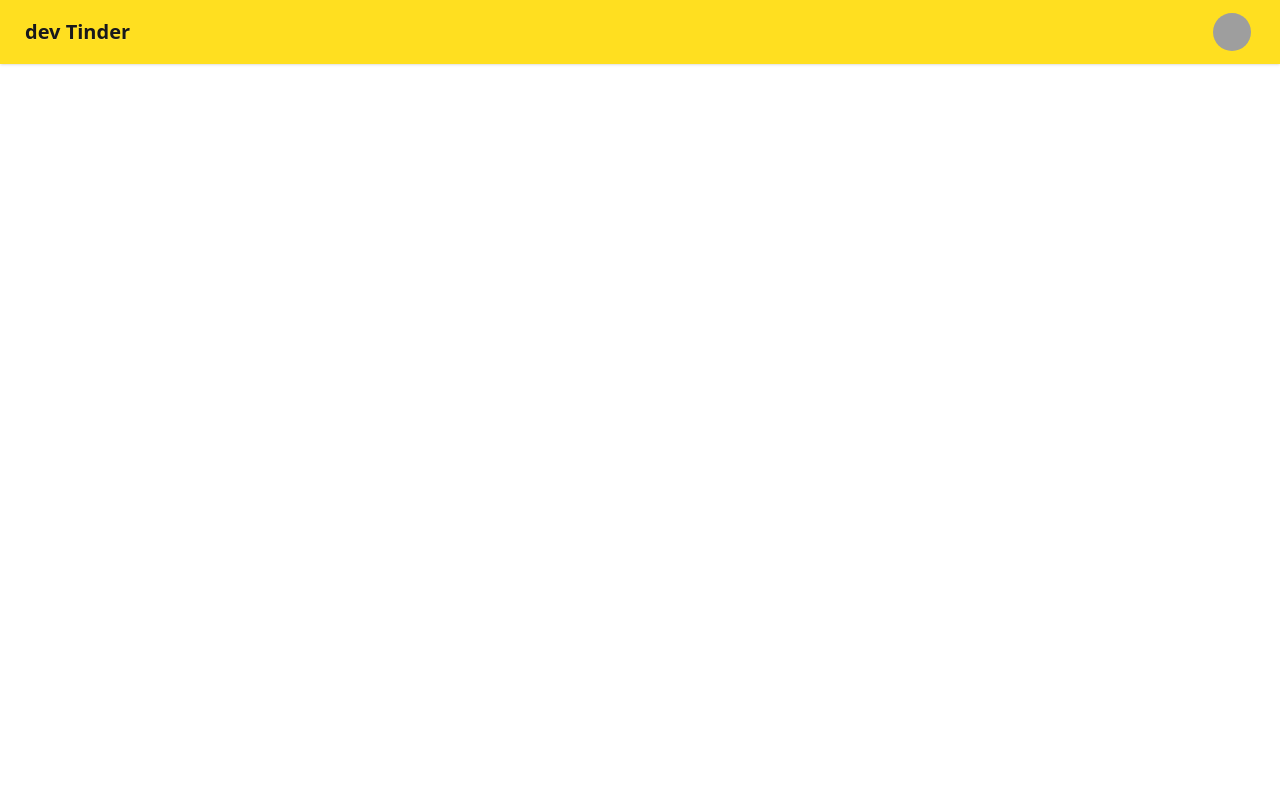
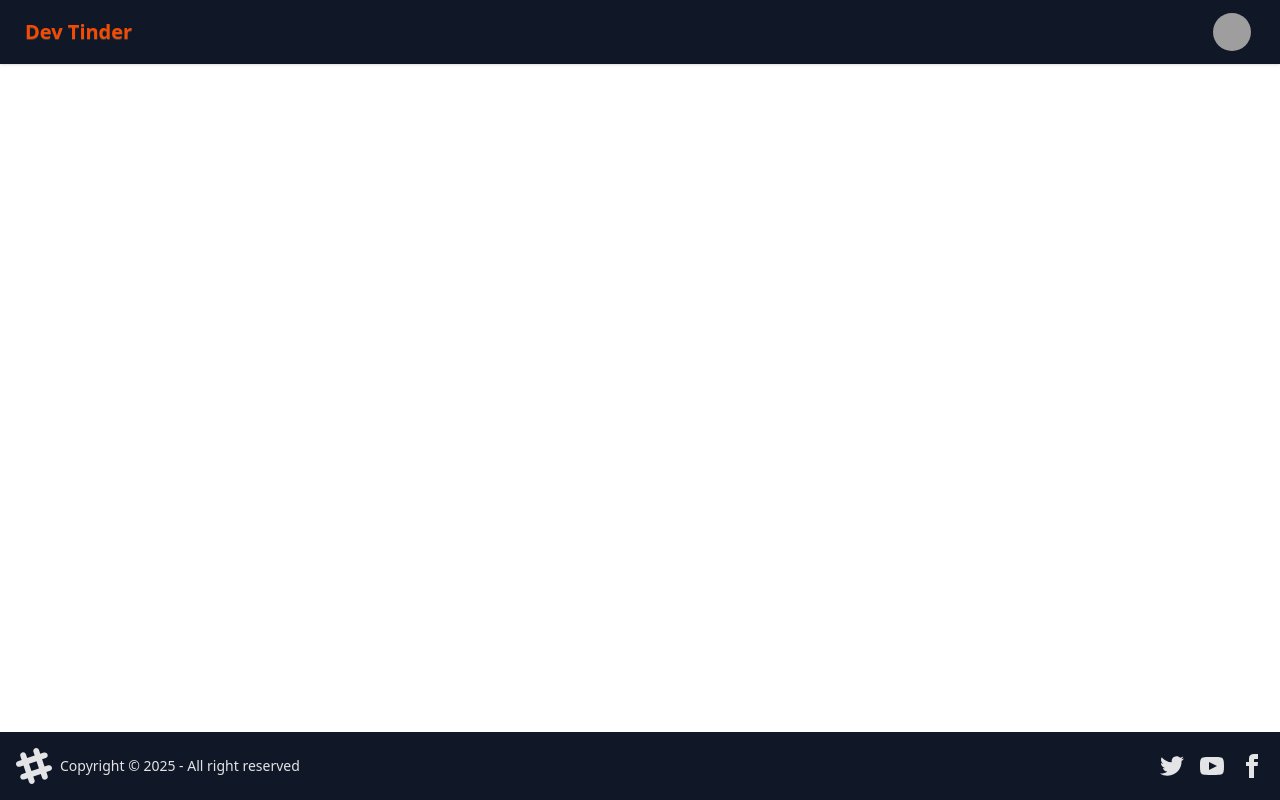
Before and after one commit to HaribabuPerla/dev-tinder-frontend, a React (Vite) app: page / in a window 1280 px wide. Built offline with nearby package versions, Linux system fonts and the light colour scheme; grey boxes are pictures that could not be loaded.

Commit message:
routing setup

```diff
--- a/package.json
+++ b/package.json
@@ -12,7 +12,8 @@
   "dependencies": {
     "@tailwindcss/vite": "^4.1.11",
     "react": "^19.1.1",
-    "react-dom": "^19.1.1"
+    "react-dom": "^19.1.1",
+    "react-router-dom": "^7.8.0"
   },
   "devDependencies": {
     "@eslint/js": "^9.32.0",
--- a/src/App.jsx
+++ b/src/App.jsx
@@ -1,14 +1,23 @@
 
+import { BrowserRouter,Route,Routes } from 'react-router-dom'
 import './App.css'
-import Navbar from './components/Navbar.jsx'
+import Body from './pages'
+
 
 function App() {
 
   return (
-    <div>
-      <Navbar/>
+    <BrowserRouter basename='/'>
+      <Routes>
+        <Route path="/" element={<Body/>}>
+        <Route path="/login" element={<div>Login page</div>}/>
+          <Route path="*" element={<div>404 - Page Not Found</div>} />
 
-    </div>
+        </Route>
+
+      </Routes>
+    </BrowserRouter>
+
   )
 }
 
--- /dev/null
+++ b/src/components/Footer.jsx
@@ -0,0 +1,59 @@
+import React from 'react'
+
+function Footer() {
+  return (
+   <footer className="footer sm:footer-horizontal bg-gray-900 text-neutral-content items-center p-4 fixed bottom-0">
+  <aside className="grid-flow-col items-center">
+    <svg
+      width="36"
+      height="36"
+      viewBox="0 0 24 24"
+      xmlns="http://www.w3.org/2000/svg"
+      fillRule="evenodd"
+      clipRule="evenodd"
+      className="fill-current">
+      <path
+        d="M22.672 15.226l-2.432.811.841 2.515c.33 1.019-.209 2.127-1.23 2.456-1.15.325-2.148-.321-2.463-1.226l-.84-2.518-5.013 1.677.84 2.517c.391 1.203-.434 2.542-1.831 2.542-.88 0-1.601-.564-1.86-1.314l-.842-2.516-2.431.809c-1.135.328-2.145-.317-2.463-1.229-.329-1.018.211-2.127 1.231-2.456l2.432-.809-1.621-4.823-2.432.808c-1.355.384-2.558-.59-2.558-1.839 0-.817.509-1.582 1.327-1.846l2.433-.809-.842-2.515c-.33-1.02.211-2.129 1.232-2.458 1.02-.329 2.13.209 2.461 1.229l.842 2.515 5.011-1.677-.839-2.517c-.403-1.238.484-2.553 1.843-2.553.819 0 1.585.509 1.85 1.326l.841 2.517 2.431-.81c1.02-.33 2.131.211 2.461 1.229.332 1.018-.21 2.126-1.23 2.456l-2.433.809 1.622 4.823 2.433-.809c1.242-.401 2.557.484 2.557 1.838 0 .819-.51 1.583-1.328 1.847m-8.992-6.428l-5.01 1.675 1.619 4.828 5.011-1.674-1.62-4.829z"></path>
+    </svg>
+    <p>Copyright © {new Date().getFullYear()} - All right reserved</p>
+  </aside>
+  <nav className="grid-flow-col gap-4 md:place-self-center md:justify-self-end">
+    <a>
+      <svg
+        xmlns="http://www.w3.org/2000/svg"
+        width="24"
+        height="24"
+        viewBox="0 0 24 24"
+        className="fill-current">
+        <path
+          d="M24 4.557c-.883.392-1.832.656-2.828.775 1.017-.609 1.798-1.574 2.165-2.724-.951.564-2.005.974-3.127 1.195-.897-.957-2.178-1.555-3.594-1.555-3.179 0-5.515 2.966-4.797 6.045-4.091-.205-7.719-2.165-10.148-5.144-1.29 2.213-.669 5.108 1.523 6.574-.806-.026-1.566-.247-2.229-.616-.054 2.281 1.581 4.415 3.949 4.89-.693.188-1.452.232-2.224.084.626 1.956 2.444 3.379 4.6 3.419-2.07 1.623-4.678 2.348-7.29 2.04 2.179 1.397 4.768 2.212 7.548 2.212 9.142 0 14.307-7.721 13.995-14.646.962-.695 1.797-1.562 2.457-2.549z"></path>
+      </svg>
+    </a>
+    <a>
+      <svg
+        xmlns="http://www.w3.org/2000/svg"
+        width="24"
+        height="24"
+        viewBox="0 0 24 24"
+        className="fill-current">
+        <path
+          d="M19.615 3.184c-3.604-.246-11.631-.245-15.23 0-3.897.266-4.356 2.62-4.385 8.816.029 6.185.484 8.549 4.385 8.816 3.6.245 11.626.246 15.23 0 3.897-.266 4.356-2.62 4.385-8.816-.029-6.185-.484-8.549-4.385-8.816zm-10.615 12.816v-8l8 3.993-8 4.007z"></path>
+      </svg>
+    </a>
+    <a>
+      <svg
+        xmlns="http://www.w3.org/2000/svg"
+        width="24"
+        height="24"
+        viewBox="0 0 24 24"
+        className="fill-current">
+        <path
+          d="M9 8h-3v4h3v12h5v-12h3.642l.358-4h-4v-1.667c0-.955.192-1.333 1.115-1.333h2.885v-5h-3.808c-3.596 0-5.192 1.583-5.192 4.615v3.385z"></path>
+      </svg>
+    </a>
+  </nav>
+</footer>
+  )
+}
+
+export default Footer
--- a/src/components/Navbar.jsx
+++ b/src/components/Navbar.jsx
@@ -2,9 +2,9 @@
 
 function Navbar() {
   return (
- <div className="navbar bg-base-100 shadow-sm bg-yellow-300">
+ <div className="navbar shadow-sm bg-gray-900 text-orange-600">
   <div className="flex-1">
-    <a className="btn btn-ghost text-xl">dev Tinder</a>
+    <a className="btn btn-ghost text-xl font-extrabold">Dev Tinder</a>
   </div>
   <div className="flex gap-2">
     <div className="dropdown dropdown-end mx-5">
--- /dev/null
+++ b/src/pages/index.jsx
@@ -0,0 +1,18 @@
+import React from 'react'
+import Navbar from '../components/Navbar'
+import { Outlet } from 'react-router-dom'
+import Footer from '../components/Footer'
+
+
+function Body() {
+  return (
+    <div>
+      <Navbar />
+      <Outlet/>
+      <Footer/>
+
+    </div>
+  )
+}
+
+export default Body
```
Also changed, not shown: 1 other file (tests, documents, lock files or other folders).
